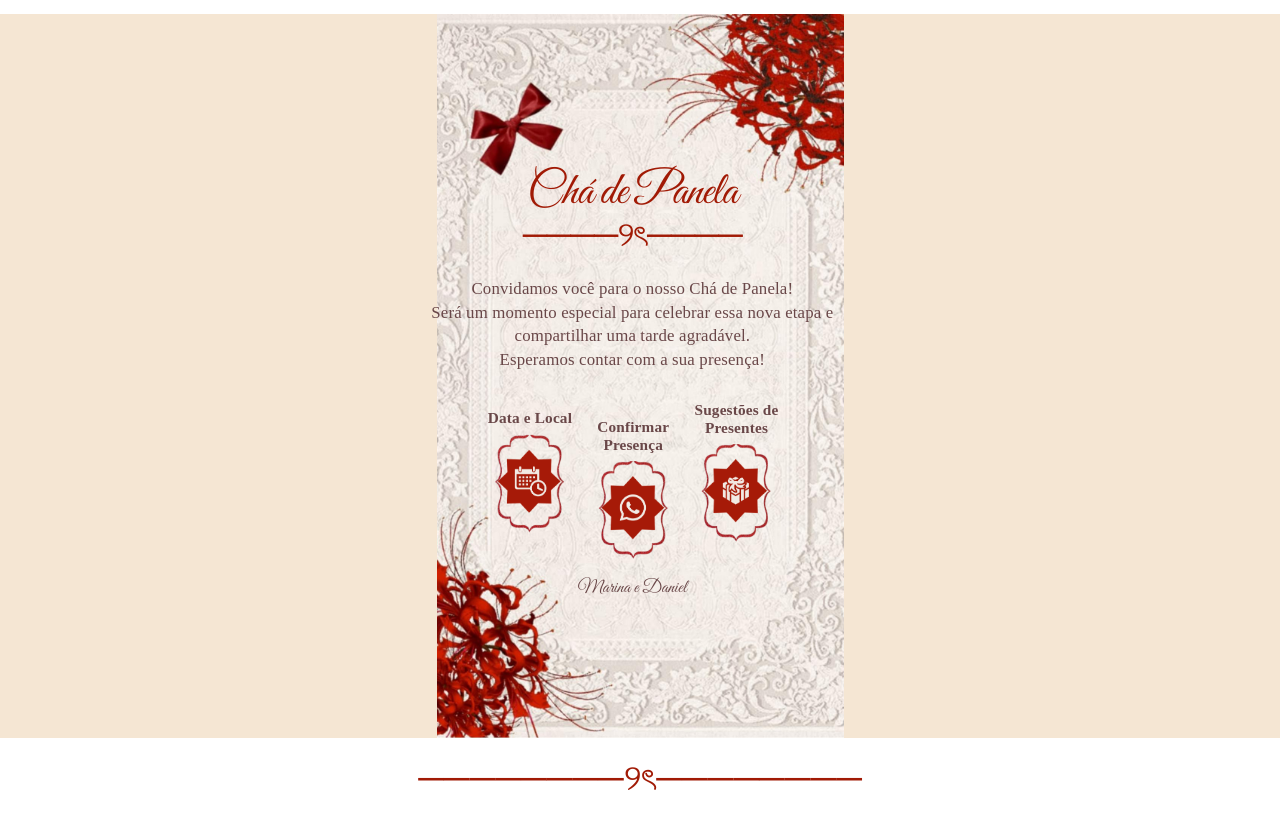
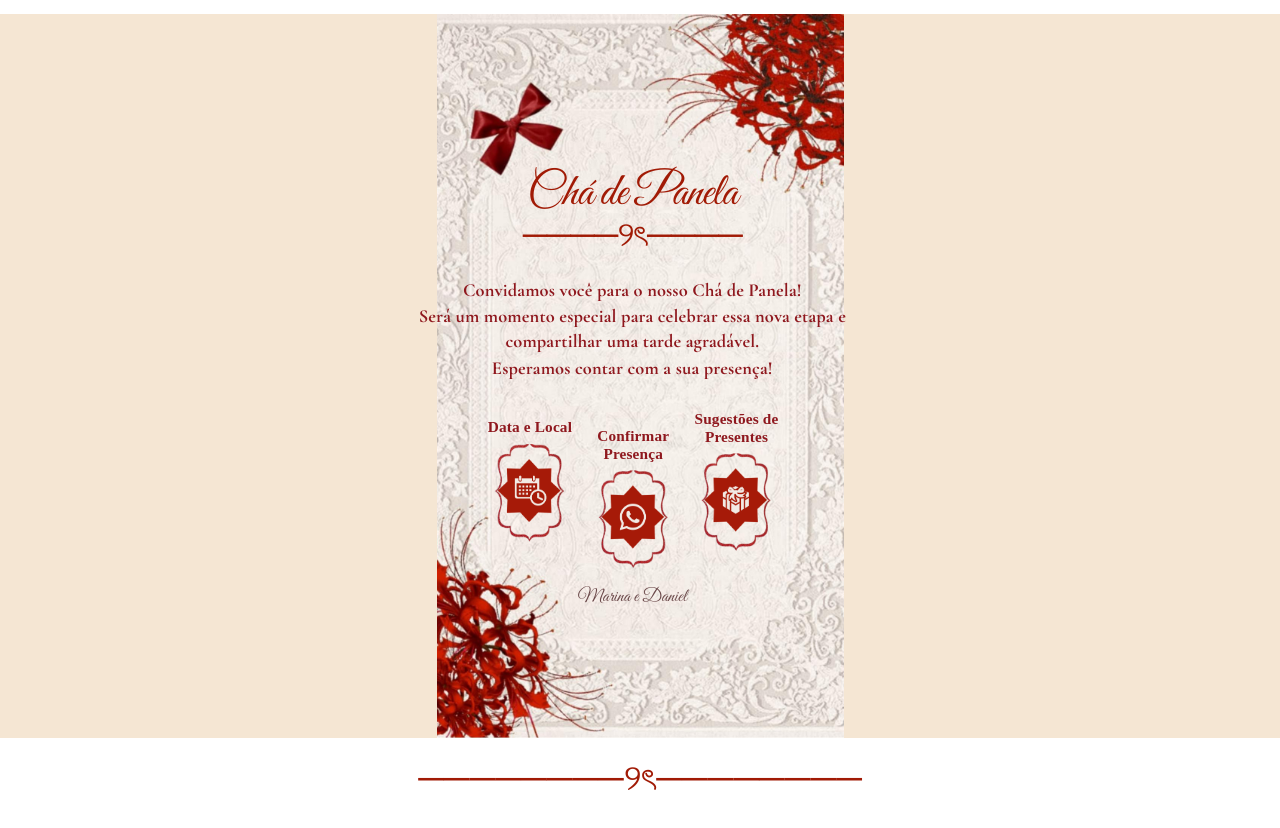
Before and after one commit to danielcanunciato/ChaDePanela, a React (Vite) app: page / in a window 1280 px wide. Built offline with nearby package versions, Linux system fonts and the light colour scheme.

Commit message:
textinhos woowowowoo

```diff
--- a/index.html
+++ b/index.html
@@ -11,6 +11,7 @@
     <!-- FONTS -->
     <link href="https://fonts.googleapis.com/css2?family=Great+Vibes&display=swap" rel="stylesheet">
     <link href="https://fonts.googleapis.com/css2?family=Handlee&display=swap" rel="stylesheet">
+    <link href="https://fonts.googleapis.com/css2?family=Cormorant+Garamond:ital,wght@0,300..700;1,300..700&display=swap" rel="stylesheet">
 
     <title>Chá de Panela</title>
   </head>
--- a/src/pages/Home/index.css
+++ b/src/pages/Home/index.css
@@ -78,7 +78,7 @@
     font-family: 'Poly', serif;
     font-weight: 700;
     font-size: 1rem;
-    color: #694748;
+    color: rgb(143, 24, 30);
     text-align: center;
     line-height: 1.2;
     max-width: 100%;
--- a/src/pages/Home/index.jsx
+++ b/src/pages/Home/index.jsx
@@ -37,7 +37,9 @@ export default function Home() {
           <p
             style={{
               fontFamily: `'Cormorant Garamond', serif`,
-              fontWeight: "100",
+              fontSize: "1.2rem",
+              color: "rgb(143, 24, 30)",
+              fontWeight: "700",
             }}
           >
             Convidamos você para o nosso Chá de Panela! <br />
```
